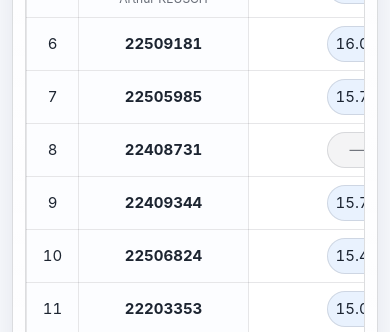
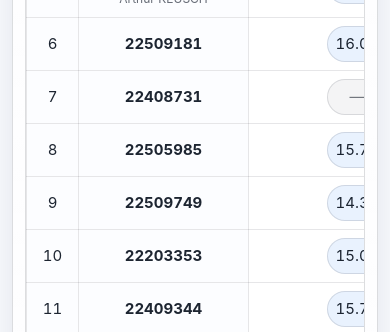
Before and after one commit to arthurkeusch/IoT-Marks, a Vue app in the folder IoT-Marks/: page / in a window 390 px wide. Shown: the part 464-796 px from the top of the page. Built offline with nearby package versions, Linux system fonts and the light colour scheme.

Commit message:
Ajout Mobile Development

```diff
--- a/IoT-Marks/src/views/HomeView.vue
+++ b/IoT-Marks/src/views/HomeView.vue
@@ -712,6 +712,104 @@ const ueTable = ref([
           {studentId: "22509181", note: 16.00},
           {studentId: "22509749", note: 15.00},
           {studentId: "22011226", note: 17.50}
+        ]
+      }
+    ]
+  },
+  {
+    code: "UE2",
+    name: "Mobile development",
+    exams: [
+      {
+        name: "Livrable",
+        coefficient: 0.33,
+        notes: [
+          {studentId: "22507302", note: 12.00},
+          {studentId: "22505985", note: 13.00},
+          {studentId: "22409344", note: 7.00},
+          {studentId: "22203353", note: 15.00},
+          {studentId: "22305472", note: 12.00},
+          {studentId: "22505517", note: 10.00},
+          {studentId: "22507945", note: 13.00},
+          {studentId: "22202376", note: 15.00},
+          {studentId: "22506824", note: 12.00},
+          {studentId: "22507293", note: 12.00},
+          {studentId: "22203035", note: 15.00},
+          {studentId: "22506883", note: 14.00},
+          {studentId: "22102335", note: 16.00},
+          {studentId: "22104441", note: 14.00},
+          {studentId: "22509181", note: 11.00},
+          {studentId: "22509749", note: 13.00},
+          {studentId: "22011226", note: 16.00}
+        ]
+      },
+      {
+        name: "Ecrit",
+        coefficient: 0.17,
+        notes: [
+          {studentId: "22507302", note: 12.00},
+          {studentId: "22505985", note: 13.00},
+          {studentId: "22409344", note: 7.00},
+          {studentId: "22203353", note: 15.00},
+          {studentId: "22305472", note: 12.00},
+          {studentId: "22505517", note: 10.00},
+          {studentId: "22507945", note: 13.00},
+          {studentId: "22202376", note: 15.00},
+          {studentId: "22506824", note: 12.00},
+          {studentId: "22507293", note: 12.00},
+          {studentId: "22203035", note: 15.00},
+          {studentId: "22506883", note: 14.00},
+          {studentId: "22102335", note: 16.00},
+          {studentId: "22104441", note: 14.00},
+          {studentId: "22509181", note: 11.00},
+          {studentId: "22509749", note: 13.00},
+          {studentId: "22011226", note: 16.00}
+        ]
+      },
+      {
+        name: "Pratique",
+        coefficient: 0.17,
+        notes: [
+          {studentId: "22507302", note: 18.50},
+          {studentId: "22505985", note: 14.00},
+          {studentId: "22409344", note: 16.00},
+          {studentId: "22203353", note: 19.00},
+          {studentId: "22305472", note: 18.50},
+          {studentId: "22505517", note: 19.00},
+          {studentId: "22507945", note: 16.50},
+          {studentId: "22202376", note: 18.50},
+          {studentId: "22506824", note: 15.00},
+          {studentId: "22507293", note: 18.00},
+          {studentId: "22203035", note: 20.00},
+          {studentId: "22506883", note: 12.00},
+          {studentId: "22102335", note: 10.00},
+          {studentId: "22104441", note: 13.00},
+          {studentId: "22509181", note: 13.00},
+          {studentId: "22509749", note: 13.00},
+          {studentId: "22011226", note: 14.00}
+        ]
+      },
+      {
+        name: "Livrable",
+        coefficient: 0.33,
+        notes: [
+          {studentId: "22507302", note: 17.50},
+          {studentId: "22505985", note: 9.50},
+          {studentId: "22409344", note: 13.00},
+          {studentId: "22203353", note: 6.50},
+          {studentId: "22305472", note: 18.00},
+          {studentId: "22505517", note: 8.50},
+          {studentId: "22507945", note: 7.50},
+          {studentId: "22202376", note: 8.50},
+          {studentId: "22506824", note: 11.00},
+          {studentId: "22507293", note: 18.5},
+          {studentId: "22203035", note: 11.00},
+          {studentId: "22506883", note: 12.00},
+          {studentId: "22102335", note: 12.50},
+          {studentId: "22104441", note: 11.00},
+          {studentId: "22509181", note: 15.00},
+          {studentId: "22509749", note: 15.00},
+          {studentId: "22011226", note: 14.50}
         ]
       }
     ]
```
